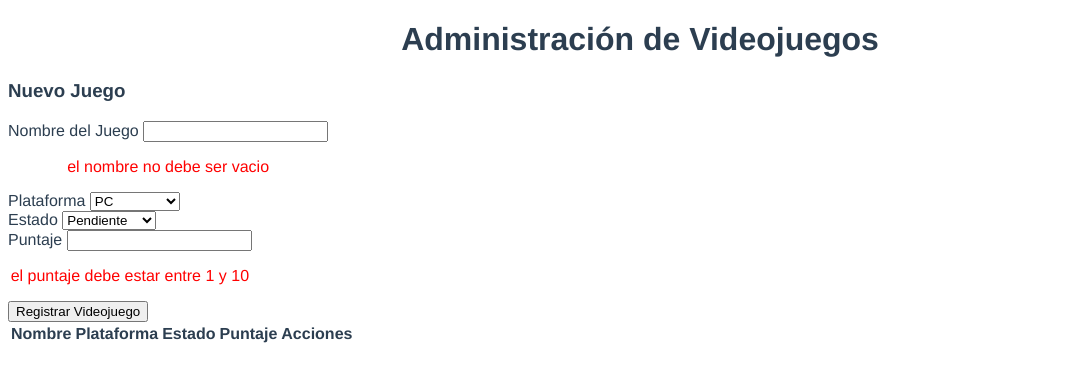
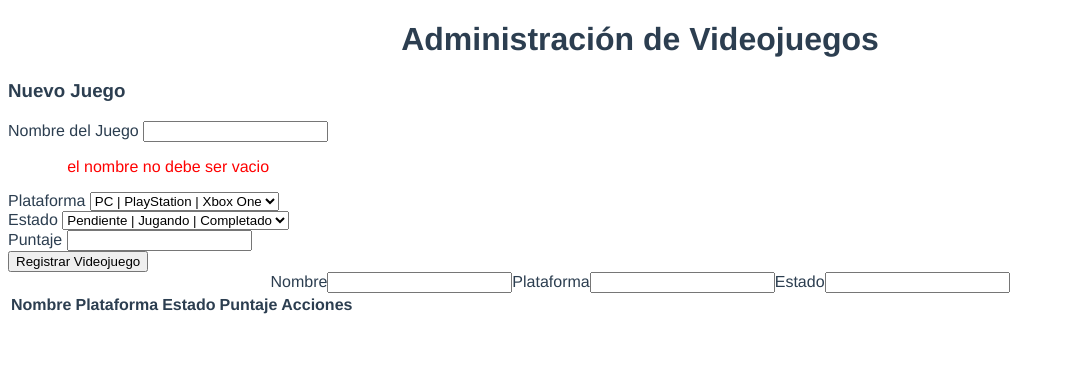
Before and after one commit to EliasAcostaa/game-list, a Vue app: page / in a window 1280 px wide. Shown: the top 382 px of the page, without its empty margins (0-1065 px from the left). Built offline with nearby package versions, Linux system fonts and the light colour scheme.

Commit message:
filtrado y correcion requerimientos

```diff
--- a/src/components/NuevoJuego.vue
+++ b/src/components/NuevoJuego.vue
@@ -5,28 +5,30 @@
             <div>
                 <label for="nombre">Nombre del Juego </label>
                 <input type="text" name="nombre" v-model="juego.nombreJ">
-                <p v-show=validName style="color: red;">el nombre no debe ser vacio</p>
+                <p v-show=invalidName style="color: red;">el nombre no debe ser vacio</p>
             </div>
             <div>
                 <label for="plataforma">Plataforma </label>
                 <select name="plataforma" id="platform" v-model="juego.plataforma">
-                    <option value="PC" selected>PC</option>
+                    <option value="" disabled selected>PC | PlayStation | Xbox One</option>
+                    <option value="PC">PC</option>
                     <option value="PlayStation">PlayStation</option>
-                    <option value="Xbox One">Xbox One</option>
+                    <option value="">Xbox One</option>
                 </select>
             </div>
             <div>
                 <label for="Estado">Estado </label>
                 <select name="Estado" id="state" v-model="juego.estado">
-                    <option value="Pendiente" selected>Pendiente</option>
+                    <option value="" disabled selected>Pendiente | Jugando | Completado</option>
+                    <option value="Pendiente">Pendiente</option>
                     <option value="Jugando">Jugando</option>
                     <option value="Completado">Completado</option>
                 </select>
             </div>
             <div>
                 <label for="puntaje">Puntaje </label>
-                <input type="text" name="puntaje" v-model="juego.puntaje">
-                <p v-show=validRating style="color: red;">el puntaje debe estar entre 1 y 10</p>
+                <input type="number" name="puntaje" v-model="juego.puntaje">
+                <p v-show=invalidRating style="color: red;">el puntaje debe estar entre 1 y 10</p>
             </div>
             <div>
                 <input type="button" @click="handleAdd()" value="Registrar Videojuego">
@@ -41,15 +43,15 @@
 
     let juego = ref({
         nombreJ: '',
-        plataforma: 'PC',
-        estado: 'Pendiente',
+        plataforma: '',
+        estado: '',
         puntaje: ''
     })
 
     const emitEvent = defineEmits(["AddGame"])
 
     const handleAdd = () => {
-        if(!validName.value && !validRating.value){
+        if(!invalidName.value && !invalidRating.value && !invalidOption.value){
             emitEvent("add-game", {...juego.value})
             juego.value.nombreJ = ''
             juego.value.puntaje = ''
@@ -57,9 +59,14 @@
 
     }
 
-    const validName = computed(() => { return juego.value.nombreJ.trim() == ''})
+    const invalidOption = computed(() => { return (juego.value.plataforma === '' || juego.value.estado === '')})
 
-    const validRating = computed(() => { return juego.value.puntaje < 1 || juego.value.puntaje > 10 })
+    const invalidName = computed(() => { return juego.value.nombreJ.trim() === ''})
+
+    const invalidRating = computed(() => {
+        const puntaje = juego.value.puntaje;
+        return puntaje !== '' && (puntaje < 1 || puntaje > 10);
+    })
 </script>
 
 <style scoped>
--- a/src/views/HomeView.vue
+++ b/src/views/HomeView.vue
@@ -5,6 +5,14 @@
     </div>
     <div>
       <NuevoJuego @add-game="AddGame"/>
+    </div>
+    <div id="Filtros">
+      <label for="Nombre">Nombre</label>
+      <input type="text" name="Nombre" v-model="nombreF">
+      <label for="Plataforma">Plataforma</label>
+      <input type="text" name="Plataforma" v-model="plataformaF">
+      <label for="Estado">Estado</label>
+      <input type="text" name="Estado" v-model="EstadoF">
     </div>
     <div id="listaJuegos">
         <table>
@@ -18,7 +26,7 @@
                 </tr>
             </thead>
             <tbody>
-                <tr v-for="juego of juegos" :key="juego.nombreJ">
+                <tr v-for="juego of filtrados" :key="juego.nombreJ">
                   <td>{{ juego.nombreJ }}</td>
                   <td>{{ juego.plataforma }}</td>
                   <td>{{ juego.estado }}</td>
@@ -34,12 +42,25 @@
 </template>
 
 <script setup>
-  import {  ref } from 'vue';
+  import {  ref, computed } from 'vue';
   import NuevoJuego from '@/components/NuevoJuego.vue';
   import ModalInfo from '@/components/InfoModalComponent.vue'
 
   let juegos = ref([])
   let showModal = ref(false)
+  let nombreF = ref('')
+  let plataformaF = ref('')
+  let EstadoF = ref('')
+
+  let filtrados = computed(() => {
+    return juegos.value.filter(juego => {
+      return (
+        (nombreF.value === '' || juego.nombreJ.toLowerCase().includes(nombreF.value.toLowerCase().trim())) &&
+        (plataformaF.value === '' || juego.plataforma.toLowerCase().includes(plataformaF.value.toLowerCase().trim())) &&
+        (EstadoF.value === '' || juego.estado.toLowerCase().includes(EstadoF.value.toLowerCase().trim()))
+      )
+    })
+  })
 
   const juegoActual = ref({
   nombreJ: '',
```
Lines whose indentation alone changed are shown as unchanged.
